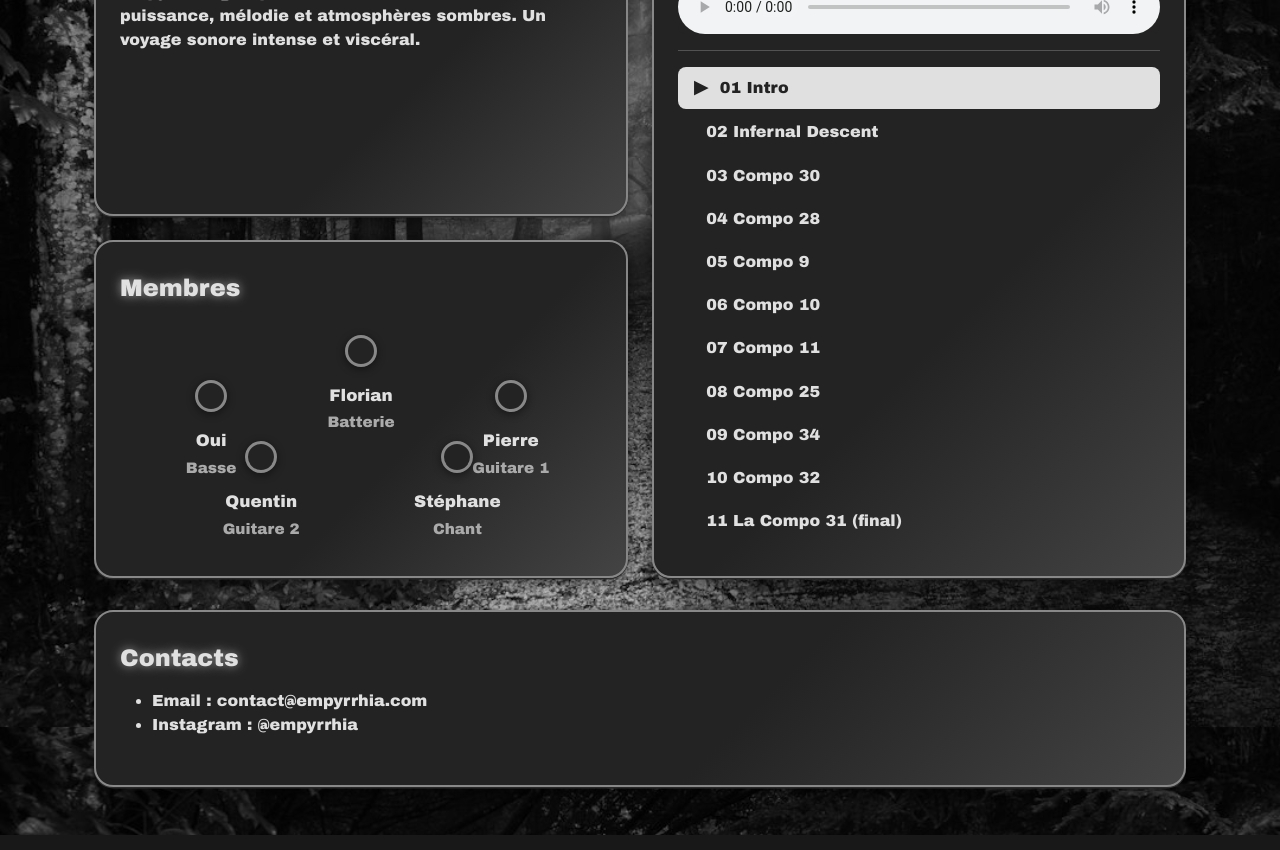
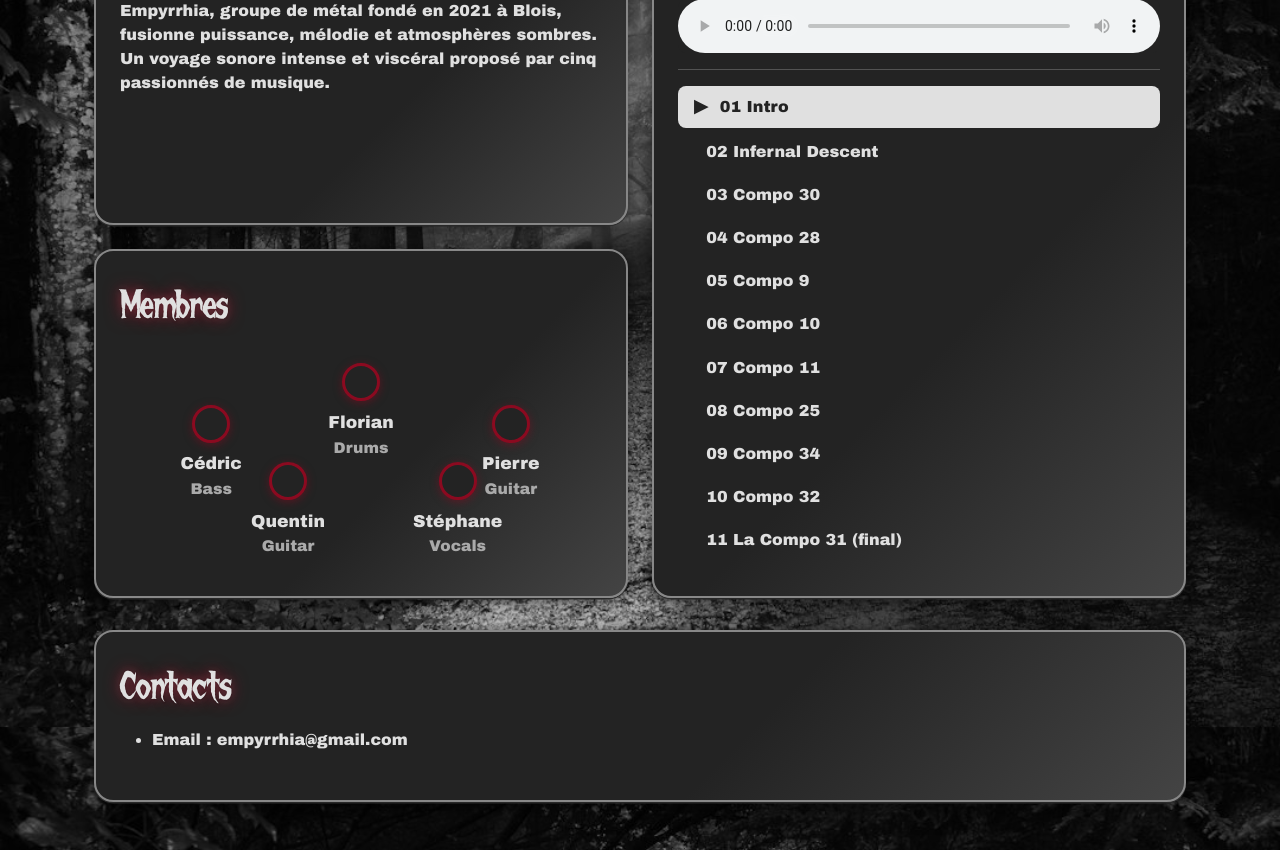
Before and after one commit to RobNamias/Empyrrhia, a plain HTML site: page index.html in a window 1280 px wide. Shown: the part 553-1403 px from the top of the page. Drawn offline with nearby package versions, Linux system fonts and the light colour scheme.

Commit message:
Amélioration css

```diff
--- a/assets/css/style.css
+++ b/assets/css/style.css
@@ -1,4 +1,67 @@
-/* Disposition scénique des membres (pyramide) */
+/* ------------------- GÉNÉRAL ------------------- */
+@font-face {
+    font-family: 'HauntedHillRegular';
+    src: url('../fonts/HauntedHillRegular-Regular.ttf') format('truetype');
+    font-weight: normal;
+    font-style: normal;
+}
+
+body {
+    background: #181818 url('../img/WallPaper.png') no-repeat center center fixed;
+    background-size: cover;
+    color: #e0e0e0;
+    font-family: 'Orbitron', 'Oswald', 'Arial Black', Arial, sans-serif;
+}
+
+/* ------------------- HEADER / LOGO ------------------- */
+
+.logo-img-empyrrhia {
+    max-width: 90vw;
+    width: 100%;
+    height: auto;
+    display: block;
+    margin-left: auto;
+    margin-right: auto;
+}
+
+
+.logo-metal {
+    font-family: 'HauntedHillRegular', 'Orbitron', 'Oswald', 'Arial Black', Arial, sans-serif;
+    letter-spacing: 0.2em;
+    color: #e0e0e0;
+    text-shadow: 0 0 10px #fff, 0 0 20px #8b0a20, 0 0 40px #000;
+}
+
+/* ------------------- BENTO ------------------- */
+
+.bento {
+    display: flex;
+    flex-wrap: wrap;
+    gap: 2rem;
+    justify-content: center;
+}
+
+
+.bento-item {
+    background: linear-gradient(135deg, #232323 60%, #444 100%);
+    border-radius: 1.2rem;
+    box-shadow: 0 4px 24px #000a, 0 1.5px 0 #444;
+    padding: 2rem 1.5rem;
+    transition: transform 0.3s cubic-bezier(.4, 2, .6, 1), box-shadow 0.3s;
+    border: 2px solid #888;
+}
+
+
+.bento-item h2 {
+    font-family: 'HauntedHillRegular', 'Orbitron', 'Oswald', 'Arial Black', Arial, sans-serif;
+    color: #e0e0e0;
+    font-size: 2.5rem;
+    margin-bottom: 1rem;
+    font-weight: 400;
+    text-shadow: 0 0 8px #fff2, 0 0 16px #8b0a20, 0 0 2px #000;
+}
+
+/* ------------------- MEMBRES (SCÈNE) ------------------- */
 .members-stage {
     display: flex;
     flex-direction: column;
@@ -33,23 +96,32 @@
     margin-top: -4rem;
     margin-bottom: 0.2rem;
     justify-content: space-around;
-    padding: 0 7vw;
+    padding: 0 10vw;
     display: flex;
     align-items: center;
     z-index: 1;
+}
+
+.member-point {
+    display: flex;
+    flex-direction: column;
+    align-items: center;
+    position: relative;
+    z-index: 1;
+    min-width: 80px;
 }
 
 .member-point .circle {
     width: 38px;
     height: 38px;
     background: #232323;
-    border: 3px solid #888;
+    border: 3px solid #8b0a20;
     border-radius: 50%;
-    box-shadow: 0 2px 8px #0007;
+    box-shadow: 0 2px 8px #8b0a2080;
 }
 
 .member-point .member-name {
-    font-weight: bold;
+    font-weight: 400;
     color: #e0e0e0;
     margin-top: 0.5em;
     font-size: 1.08em;
@@ -77,64 +149,8 @@
     }
 }
 
-/* Timeline horizontale pour les membres */
-.members-timeline {
-    display: flex;
-    align-items: flex-end;
-    justify-content: space-between;
-    gap: 1.5rem;
-    margin: 2rem 0 1rem 0;
-    position: relative;
-    overflow-x: auto;
-    padding-bottom: 1.5rem;
-}
+/* ------------------- AUDIO ------------------- */
 
-.members-timeline::before {
-    content: '';
-    position: absolute;
-    left: 0;
-    right: 0;
-    top: 50%;
-    height: 4px;
-    background: linear-gradient(90deg, #333 0%, #888 100%);
-    z-index: 0;
-    border-radius: 2px;
-}
-
-.member-point {
-    display: flex;
-    flex-direction: column;
-    align-items: center;
-    position: relative;
-    z-index: 1;
-    min-width: 80px;
-}
-
-.member-point .circle {
-    width: 32px;
-    height: 32px;
-    background: #232323;
-    border: 3px solid #888;
-    border-radius: 50%;
-    margin-bottom: 0.5em;
-    box-shadow: 0 2px 8px #0007;
-}
-
-.member-point .member-name {
-    font-weight: bold;
-    color: #e0e0e0;
-    margin-bottom: 0.2em;
-    font-size: 1.05em;
-    text-align: center;
-}
-
-.member-point .member-role {
-    color: #aaa;
-    font-size: 0.95em;
-    text-align: center;
-}
-
-/* Player audio largeur 100% */
 #audio-player audio {
     width: 100% !important;
     min-width: 0;
@@ -145,11 +161,11 @@
     display: block;
 }
 
-/* Lecteur audio modernisé */
 #playlist {
     list-style: none;
     padding: 0;
     margin: 0;
+    margin-top: 1rem;
 }
 
 #playlist .playlist-track {
@@ -187,64 +203,7 @@
     color: #232323;
 }
 
-
-
-/* Image logo Empyrrhia Typo responsive */
-.logo-img-empyrrhia {
-    max-width: 90vw;
-    width: 100%;
-    height: auto;
-    display: block;
-    margin-left: auto;
-    margin-right: auto;
-}
-
-body {
-    background: #181818 url('../img/WallPaper.png') no-repeat center center fixed;
-    background-size: cover;
-    color: #e0e0e0;
-    font-family: 'Oswald', 'Arial Black', Arial, sans-serif;
-}
-
-.logo-metal {
-    font-family: 'Oswald', 'Arial Black', Arial, sans-serif;
-    letter-spacing: 0.2em;
-    color: #e0e0e0;
-    text-shadow: 0 0 10px #fff, 0 0 20px #888, 0 0 40px #000;
-}
-
-.bento {
-    display: flex;
-    flex-wrap: wrap;
-    gap: 2rem;
-    justify-content: center;
-}
-
-.bento-item {
-    background: linear-gradient(135deg, #232323 60%, #444 100%);
-    border-radius: 1.2rem;
-    box-shadow: 0 4px 24px #000a, 0 1.5px 0 #444;
-    padding: 2rem 1.5rem;
-    transition: transform 0.3s cubic-bezier(.4, 2, .6, 1), box-shadow 0.3s;
-    border: 2px solid #888;
-}
-
-
-
-.bento-item h2 {
-    color: #e0e0e0;
-    font-size: 1.5rem;
-    margin-bottom: 1rem;
-    text-shadow: 0 0 8px #fff2, 0 0 12px #888;
-}
-
-
-
-#playlist {
-    margin-top: 1rem;
-}
-
-/* Scrollbar custom métal */
+/* ------------------- DIVERS ------------------- */
 ::-webkit-scrollbar {
     width: 8px;
     background: #232323;
--- a/index.html
+++ b/index.html
@@ -19,9 +19,9 @@
                 <div class="col-12 col-md-6 d-flex flex-column gap-4">
                     <div class="bento-item h-50" id="bio">
                         <h2>Biographie</h2>
-                        <p>Empyrrhia, groupe de métal fondé en 2021, fusionne puissance, mélodie et atmosphères sombres.
-                            Un
-                            voyage sonore intense et viscéral.</p>
+                        <p>Empyrrhia, groupe de métal fondé en 2021 à Blois, fusionne puissance, mélodie et atmosphères
+                            sombres.
+                            Un voyage sonore intense et viscéral proposé par cinq passionnés de musique.</p>
                     </div>
                     <div class="bento-item h-50" id="members">
                         <h2>Membres</h2>
@@ -30,31 +30,31 @@
                                 <div class="member-point">
                                     <div class="circle"></div>
                                     <div class="member-name">Florian</div>
-                                    <div class="member-role">Batterie</div>
+                                    <div class="member-role">Drums</div>
                                 </div>
                             </div>
                             <div class="stage-row stage-row-2">
                                 <div class="member-point left">
                                     <div class="circle"></div>
-                                    <div class="member-name">Oui</div>
-                                    <div class="member-role">Basse</div>
+                                    <div class="member-name">Cédric</div>
+                                    <div class="member-role">Bass</div>
                                 </div>
                                 <div class="member-point right">
                                     <div class="circle"></div>
                                     <div class="member-name">Pierre</div>
-                                    <div class="member-role">Guitare 1</div>
+                                    <div class="member-role">Guitar</div>
                                 </div>
                             </div>
                             <div class="stage-row stage-row-3">
                                 <div class="member-point left">
                                     <div class="circle"></div>
                                     <div class="member-name">Quentin</div>
-                                    <div class="member-role">Guitare 2</div>
+                                    <div class="member-role">Guitar</div>
                                 </div>
                                 <div class="member-point right">
                                     <div class="circle"></div>
                                     <div class="member-name">Stéphane</div>
-                                    <div class="member-role">Chant</div>
+                                    <div class="member-role">Vocals</div>
                                 </div>
                             </div>
                         </div>
@@ -83,8 +83,7 @@
                     <div class="bento-item" id="contact">
                         <h2>Contacts</h2>
                         <ul>
-                            <li>Email : contact@empyrrhia.com</li>
-                            <li>Instagram : @empyrrhia</li>
+                            <li>Email : empyrrhia@gmail.com</li>
                         </ul>
                     </div>
                 </div>
```
Also changed, not shown: assets/fonts/HauntedHillRegular-Regular.ttf (added).
